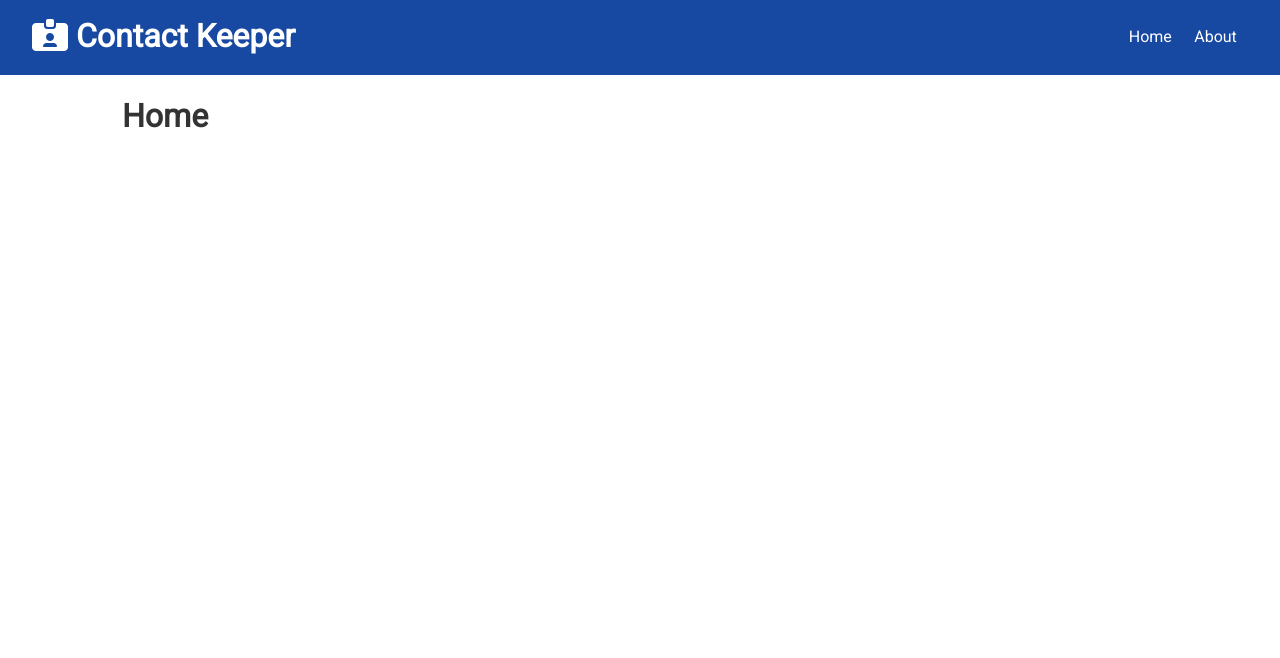
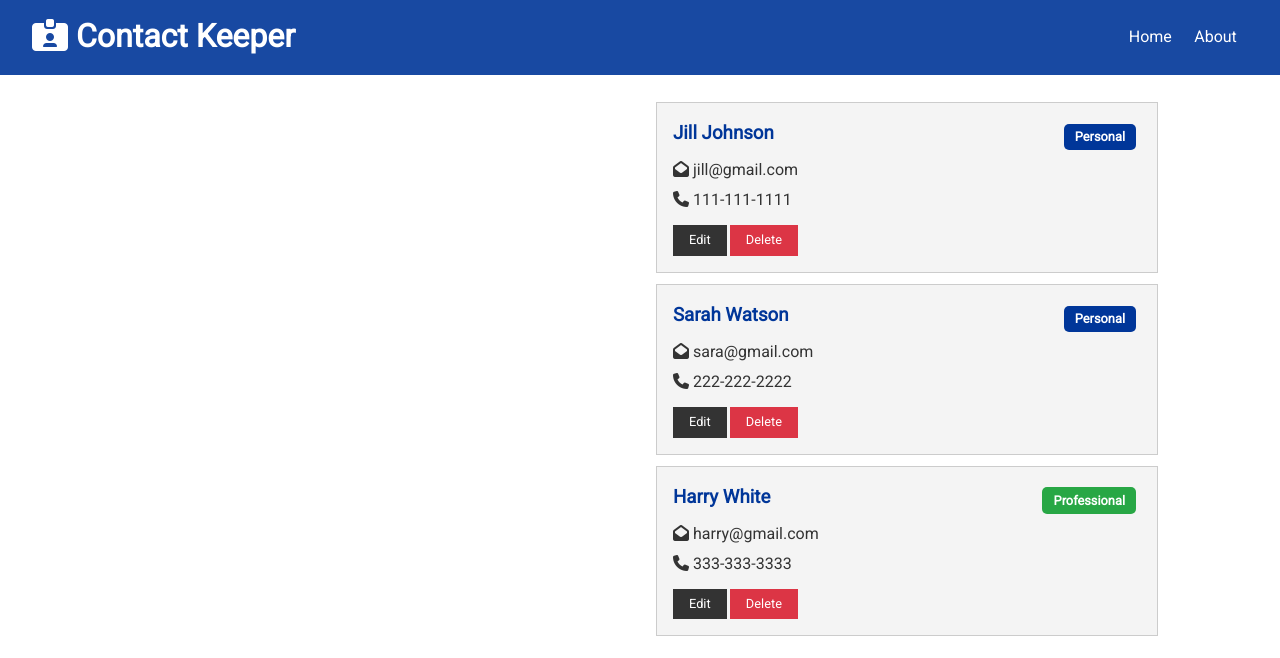
Before and after one commit to Ivsath/contacts-context, a React (Create React App) app in the folder client/: page / in a window 1280 px wide. Shown: the top 658 px of the page. Built offline with nearby package versions, Linux system fonts and the light colour scheme.

Commit message:
Create Contacts and ContactItem components

```diff
--- /dev/null
+++ b/client/src/components/contacts/ContactItem.js
@@ -0,0 +1,49 @@
+import React from "react";
+import PropTypes from "prop-types";
+
+const ContactItem = ({ contact }) => {
+  const { id, name, email, phone, type } = contact;
+
+  const capitalize = string => {
+    return string.charAt(0).toUpperCase() + string.slice(1);
+  };
+
+  return (
+    <div className="card bg-light">
+      <h3 className="text-primary text-left">
+        {name}{" "}
+        <span
+          style={{ float: "right" }}
+          className={
+            "badge " +
+            (type === "professional" ? "badge-success" : "badge-primary")
+          }
+        >
+          {capitalize(type)}
+        </span>
+      </h3>
+      <ul className="list">
+        {email && (
+          <li>
+            <i className="fas fa-envelope-open" /> {email}
+          </li>
+        )}
+        {phone && (
+          <li>
+            <i className="fas fa-phone" /> {phone}
+          </li>
+        )}
+      </ul>
+      <p>
+        <button className="btn btn-dark btn-sm">Edit</button>
+        <button className="btn btn-danger btn-sm">Delete</button>
+      </p>
+    </div>
+  );
+};
+
+ContactItem.propTypes = {
+  contact: PropTypes.object.isRequired
+};
+
+export default ContactItem;
--- /dev/null
+++ b/client/src/components/contacts/Contacts.js
@@ -0,0 +1,19 @@
+import React, { Fragment, useContext } from "react";
+
+import ContactContext from "../../context/contact/contactContext";
+import ContactItem from "./ContactItem";
+
+const Contacts = () => {
+  const contactContext = useContext(ContactContext);
+  const { contacts } = contactContext;
+
+  return (
+    <Fragment>
+      {contacts.map(contact => (
+        <ContactItem key={contact.id} contact={contact} />
+      ))}
+    </Fragment>
+  );
+};
+
+export default Contacts;
--- a/client/src/components/pages/Home.js
+++ b/client/src/components/pages/Home.js
@@ -1,9 +1,13 @@
 import React from "react";
+import Contacts from "../contacts/Contacts";
 
 const Home = () => {
   return (
-    <div>
-      <h1>Home</h1>
+    <div className="grid-2">
+      <div>{/* ContactForm */}</div>
+      <div>
+        <Contacts />
+      </div>
     </div>
   );
 };
```
